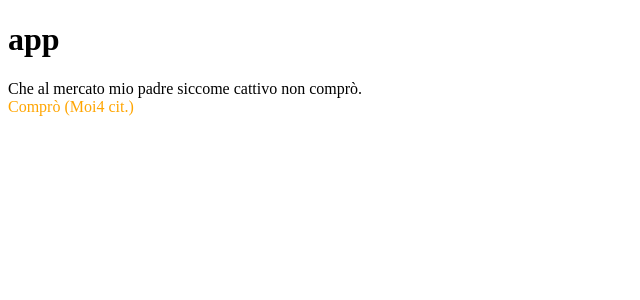
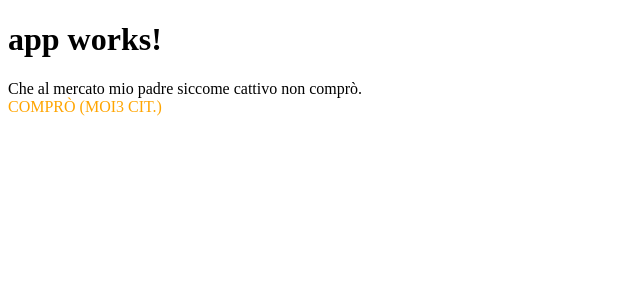
Before and after one commit to Shazray/Prova19282, an Angular app: page / in a window 1280 px wide. Shown: the top 300 px of the page, without its empty margins (0-640 px from the left). Built offline with nearby package versions, Linux system fonts and the light colour scheme.

Commit message:
directive e pipe funzionanti

```diff
--- a/src/app/a-to-four.pipe.ts
+++ b/src/app/a-to-four.pipe.ts
@@ -1,12 +1,13 @@
 import { Pipe, PipeTransform } from '@angular/core';
 
+
 @Pipe({
-  name: 'aToFour'
+  name: 'aToLetter'
 })
-export class AToFourPipe implements PipeTransform {
+export class AToLetterPipe implements PipeTransform {
 
-  transform(value: string): any {
-    return value.replace('a', '4');
+  transform(value: string, arg: string): any {
+    return value.replace('a', arg?arg:'4');
   }
 
 }
--- a/src/app/app.component.html
+++ b/src/app/app.component.html
@@ -1,16 +1,15 @@
 <h1 [appHighlight]="color" [defaultColor]="'cyan'">
     {{title}}
 </h1>
+
 <div>
     <div appHighlight [defaultColor]="'yellow'">
         <div>
             Che al mercato mio padre
-            <ng-container *ngIf="evilDad">
-                siccome cattivo
-            </ng-container> non comprò.
+            <ng-container *ngIf="evilDad">siccome cattivo</ng-container> non comprò.
         </div>
     </div>
     <div appHighlight>
-        <span>{{'Comprò (Moia cit.)' | aToFour}}</span>
+        <span>{{'Comprò (Moia cit.)' | aToLetter:3 | uppercase}}</span>
     </div>
 </div>
--- a/src/app/app.component.ts
+++ b/src/app/app.component.ts
@@ -6,9 +6,9 @@ import { Component } from '@angular/core';
   styleUrls: ['./app.component.css']
 })
 export class AppComponent {
-  title = 'app';
+  title = 'app works!';
 
-  color: string = "#F016A0";
+  color: string = "blue";
 
-  evilDad: boolean = true;
+  evilDad:boolean = true;
 }
--- a/src/app/highlight.directive.ts
+++ b/src/app/highlight.directive.ts
@@ -1,5 +1,5 @@
-import { Directive, ElementRef, HostListener,Input, OnInit } from '@angular/core';
-/*#F016A0*/
+import { Directive, ElementRef, HostListener, Input, OnInit, OnChanges, DoCheck } from '@angular/core';
+
 @Directive({
   selector: '[appHighlight]'
 })
```
Also changed, not shown: src/app/app.module.ts (+7 -5 lines).
